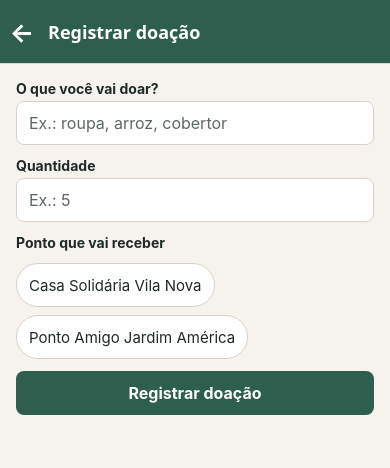
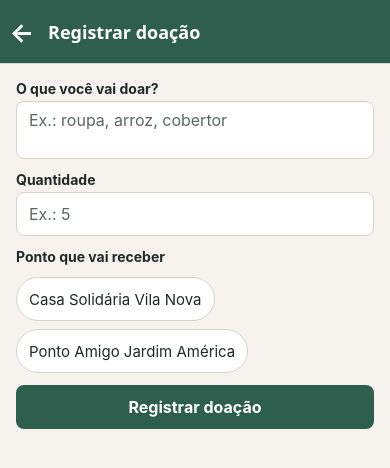
Before and after one commit to LuuKeeTZ/instituto-mao-amiga, a React Native app: screen /DoacaoForm in a window 390 px wide. Shown: the top 468 px of the page. Built offline with nearby package versions, Linux system fonts and the light colour scheme.

Commit message:
fix: quebra a linha do tipo de item longo em vez de cortar refs #10

```diff
--- a/src/screens/DoacaoFormScreen.tsx
+++ b/src/screens/DoacaoFormScreen.tsx
@@ -79,7 +79,12 @@ export default function DoacaoFormScreen({ navigation, route }: TelaProps<'Doaca
         rotulo="O que você vai doar?"
         placeholder="Ex.: roupa, arroz, cobertor"
         value={valores.tipoItem}
-        onChangeText={(t) => alterar('tipoItem', t)}
+        // Duas linhas visíveis: um nome longo quebra a linha em vez de ficar cortado.
+        multiline
+        numberOfLines={2}
+        submitBehavior="blurAndSubmit"
+        style={styles.campoLongo}
+        onChangeText={(t) => alterar('tipoItem', t.replace(/\n/g, ' '))}
         erro={erros.tipoItem}
       />
       <CampoTexto
@@ -120,4 +125,5 @@ const styles = StyleSheet.create({
   rotulo: { fontSize: 14, fontWeight: '700', color: cores.texto },
   opcoes: { flexDirection: 'row', flexWrap: 'wrap', gap: espaco.sm },
   erro: { fontSize: 13, color: cores.erro },
+  campoLongo: { paddingVertical: espaco.sm, textAlignVertical: 'top' },
 });
```
